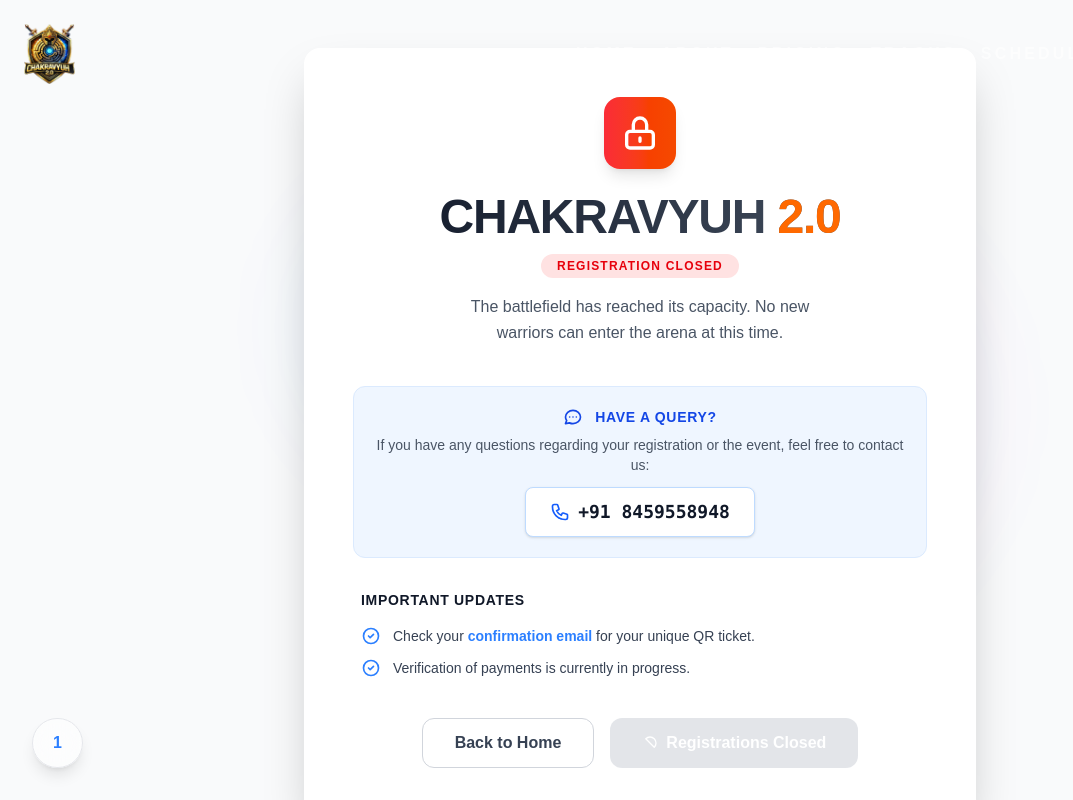
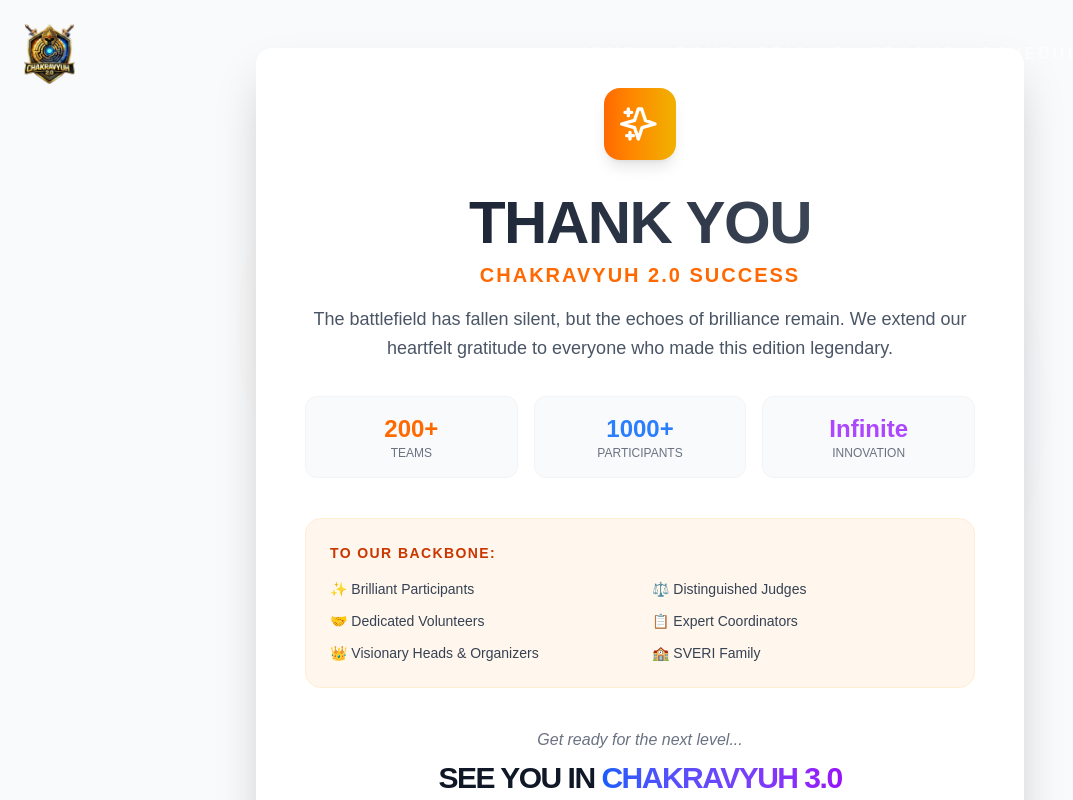
Before and after one commit to chakravyuh-hackathon/chakravyuh-hackathon-2.0, a Next.js app: page /registration in a window 1280 px wide. Shown: the top 800 px of the page, without its empty margins (0-1073 px from the left). Built offline with nearby package versions, Linux system fonts and the light colour scheme.

Commit message:
thank you page

```diff
--- a/app/registration/page.jsx
+++ b/app/registration/page.jsx
@@ -1685,108 +1685,206 @@
 
 
 
+//registration closed page
+
+
+// 'use client';
+
+// import { useMemo } from 'react';
+// import { useRouter } from 'next/navigation';
+
+// export default function RegistrationClosedPage() {
+//     const router = useRouter();
+
+//     return (
+//         <div className="relative flex justify-center items-center bg-gray-50 dark:bg-gray-950 px-4 sm:px-6 lg:px-8 py-12 min-h-screen text-black dark:text-gray-100">
+
+//             {/* Background Decorative Elements */}
+//             <div className="fixed inset-0 overflow-hidden pointer-events-none">
+//                 <div className="top-1/4 left-1/4 absolute bg-blue-500/10 blur-3xl rounded-full w-64 h-64 animate-pulse"></div>
+//                 <div className="right-1/4 bottom-1/4 absolute bg-purple-500/10 blur-3xl rounded-full w-96 h-96 animate-pulse delay-700"></div>
+//             </div>
+
+//             <div className="z-10 bg-white dark:bg-gray-900 shadow-2xl dark:shadow-black/50 mx-auto border border-transparent dark:border-gray-800 rounded-2xl max-w-md md:max-w-2xl overflow-hidden">
+//                 <div className="p-8 md:p-12 text-center">
+
+//                     {/* Header Section */}
+//                     <div className="mb-10">
+//                         <div className="flex justify-center items-center gap-3 mb-6">
+//                             <div className="bg-linear-to-r from-red-500 to-orange-600 shadow-lg p-4 rounded-2xl">
+//                                 <svg className="w-10 h-10 text-white" fill="none" stroke="currentColor" viewBox="0 0 24 24" xmlns="http://www.w3.org/2000/svg">
+//                                     <path strokeLinecap="round" strokeLinejoin="round" strokeWidth={2} d="M12 15v2m-6 4h12a2 2 0 002-2v-6a2 2 0 00-2-2H6a2 2 0 00-2 2v6a2 2 0 002 2zm10-10V7a4 4 0 00-8 0v4h8z" />
+//                                 </svg>
+//                             </div>
+//                         </div>
+
+//                         <h1 className="bg-clip-text bg-linear-to-r from-gray-900 dark:from-gray-100 to-gray-600 dark:to-gray-400 mb-3 font-black text-transparent text-4xl md:text-5xl tracking-tight">
+//                             CHAKRAVYUH <span className="text-orange-500">2.0</span>
+//                         </h1>
+//                         <div className="inline-block bg-red-100 dark:bg-red-900/30 mb-4 px-4 py-1 rounded-full font-bold text-red-600 dark:text-red-400 text-xs uppercase tracking-widest">
+//                             Registration Closed
+//                         </div>
+//                         <p className="mx-auto max-w-sm text-gray-600 dark:text-gray-400 text-base leading-relaxed">
+//                             The battlefield has reached its capacity. No new warriors can enter the arena at this time.
+//                         </p>
+//                     </div>
+
+//                     {/* Contact / Help Section */}
+//                     <div className="bg-blue-50 dark:bg-blue-900/10 mb-8 p-5 border border-blue-100 dark:border-blue-800/50 rounded-xl">
+//                         <div className="flex justify-center items-center gap-3 mb-2 font-bold text-blue-700 dark:text-blue-400 text-sm uppercase tracking-wider">
+//                             <svg className="w-5 h-5" fill="none" stroke="currentColor" viewBox="0 0 24 24">
+//                                 <path strokeLinecap="round" strokeLinejoin="round" strokeWidth={2} d="M8 12h.01M12 12h.01M16 12h.01M21 12c0 4.418-4.03 8-9 8a9.863 9.863 0 01-4.255-.949L3 20l1.395-3.72C3.512 15.042 3 13.574 3 12c0-4.418 4.03-8 9-8s9 3.582 9 8z" />
+//                             </svg>
+//                             Have a Query?
+//                         </div>
+//                         <p className="mb-3 text-gray-600 dark:text-gray-300 text-sm">If you have any questions regarding your registration or the event, feel free to contact us:</p>
+//                         <a
+//                             href="tel:+918459558948"
+//                             className="group inline-flex items-center gap-2 bg-white dark:bg-gray-900 shadow-sm hover:shadow-md px-6 py-2.5 border border-blue-200 dark:border-blue-800 rounded-lg transition-all"
+//                         >
+//                             <svg className="w-5 h-5 text-blue-600 group-hover:animate-bounce" fill="none" stroke="currentColor" viewBox="0 0 24 24">
+//                                 <path strokeLinecap="round" strokeLinejoin="round" strokeWidth={2} d="M3 5a2 2 0 012-2h3.28a1 1 0 01.948.684l1.498 4.493a1 1 0 01-.502 1.21l-2.257 1.13a11.042 11.042 0 005.516 5.516l1.13-2.257a1 1 0 011.21-.502l4.493 1.498a1 1 0 01.684.949V19a2 2 0 01-2 2h-1C9.716 21 3 14.284 3 6V5z" />
+//                             </svg>
+//                             <span className="font-mono font-bold text-gray-900 dark:text-white text-lg">+91 8459558948</span>
+//                         </a>
+//                     </div>
+
+//                     {/* Important Updates List */}
+//                     <div className="mb-10 text-left">
+//                         <h3 className="mb-4 px-2 font-bold text-gray-900 dark:text-gray-100 text-sm uppercase tracking-wider">Important Updates</h3>
+//                         <ul className="space-y-3 px-2 text-gray-700 dark:text-gray-300 text-sm">
+//                             <li className="flex items-start gap-3">
+//                                 <svg className="w-5 h-5 text-blue-500 shrink-0" fill="none" stroke="currentColor" viewBox="0 0 24 24"><path strokeLinecap="round" strokeLinejoin="round" strokeWidth={2} d="M9 12l2 2 4-4m6 2a9 9 0 11-18 0 9 9 0 0118 0z" /></svg>
+//                                 <span>Check your <span className="font-bold text-blue-500">confirmation email</span> for your unique QR ticket.</span>
+//                             </li>
+//                             <li className="flex items-start gap-3">
+//                                 <svg className="w-5 h-5 text-blue-500 shrink-0" fill="none" stroke="currentColor" viewBox="0 0 24 24"><path strokeLinecap="round" strokeLinejoin="round" strokeWidth={2} d="M9 12l2 2 4-4m6 2a9 9 0 11-18 0 9 9 0 0118 0z" /></svg>
+//                                 <span>Verification of payments is currently in progress.</span>
+//                             </li>
+//                         </ul>
+//                     </div>
+
+//                     {/* Footer Actions */}
+//                     <div className="flex sm:flex-row flex-col justify-center gap-4">
+//                         <button
+//                             onClick={() => router.push('/')}
+//                             className="flex justify-center items-center gap-2 hover:bg-gray-100 dark:hover:bg-gray-800 px-8 py-3 border border-gray-300 dark:border-gray-700 rounded-xl w-full sm:w-auto font-semibold text-gray-700 dark:text-gray-200 transition-all duration-200"
+//                         >
+//                             Back to Home
+//                         </button>
+//                         <button
+//                             disabled
+//                             className="flex justify-center items-center gap-2 bg-gray-300 dark:bg-gray-800 opacity-60 px-8 py-3 rounded-xl w-full sm:w-auto font-semibold text-white cursor-not-allowed"
+//                         >
+//                             <svg className="w-4 h-4" fill="none" stroke="currentColor" viewBox="0 0 24 24"><path strokeLinecap="round" strokeLinejoin="round" strokeWidth={2} d="M18.364 18.364A9 9 0 005.636 5.636m12.728 12.728L5.636 5.636" /></svg>
+//                             Registrations Closed
+//                         </button>
+//                     </div>
+//                 </div>
+//             </div>
+
+//             {/* Floating Indicator */}
+//             <div className="bottom-8 left-8 fixed bg-white/50 dark:bg-gray-900/50 shadow-lg backdrop-blur-lg p-3 border border-gray-200 dark:border-gray-800 rounded-full">
+//                 <span className="px-2 font-bold text-blue-500 dark:text-blue-400">1</span>
+//             </div>
+//         </div>
+//     );
+// }
+
+
+
 
 
 
 'use client';
 
-import { useMemo } from 'react';
 import { useRouter } from 'next/navigation';
 
-export default function RegistrationClosedPage() {
+export default function ThankYouPage() {
     const router = useRouter();
 
     return (
-        <div className="relative flex justify-center items-center bg-gray-50 dark:bg-gray-950 px-4 sm:px-6 lg:px-8 py-12 min-h-screen text-black dark:text-gray-100">
-
-            {/* Background Decorative Elements */}
+        <div className="relative flex justify-center items-center bg-gray-50 dark:bg-gray-950 px-4 sm:px-6 lg:px-8 py-12 min-h-screen text-black dark:text-gray-100 overflow-hidden">
+
+            {/* Animated Background Elements */}
             <div className="fixed inset-0 overflow-hidden pointer-events-none">
-                <div className="top-1/4 left-1/4 absolute bg-blue-500/10 blur-3xl rounded-full w-64 h-64 animate-pulse"></div>
-                <div className="right-1/4 bottom-1/4 absolute bg-purple-500/10 blur-3xl rounded-full w-96 h-96 animate-pulse delay-700"></div>
+                <div className="top-1/4 left-1/4 absolute bg-orange-500/10 blur-3xl rounded-full w-64 h-64 animate-pulse"></div>
+                <div className="right-1/4 bottom-1/4 absolute bg-blue-500/10 blur-3xl rounded-full w-96 h-96 animate-pulse delay-700"></div>
             </div>
 
-            <div className="z-10 bg-white dark:bg-gray-900 shadow-2xl dark:shadow-black/50 mx-auto border border-transparent dark:border-gray-800 rounded-2xl max-w-md md:max-w-2xl overflow-hidden">
+            <div className="z-10 bg-white dark:bg-gray-900 shadow-2xl dark:shadow-black/50 mx-auto border border-transparent dark:border-gray-800 rounded-2xl max-w-md md:max-w-3xl overflow-hidden">
                 <div className="p-8 md:p-12 text-center">
 
-                    {/* Header Section */}
-                    <div className="mb-10">
+                    {/* Icon & Celebration Header */}
+                    <div className="mb-8">
                         <div className="flex justify-center items-center gap-3 mb-6">
-                            <div className="bg-linear-to-r from-red-500 to-orange-600 shadow-lg p-4 rounded-2xl">
-                                <svg className="w-10 h-10 text-white" fill="none" stroke="currentColor" viewBox="0 0 24 24" xmlns="http://www.w3.org/2000/svg">
-                                    <path strokeLinecap="round" strokeLinejoin="round" strokeWidth={2} d="M12 15v2m-6 4h12a2 2 0 002-2v-6a2 2 0 00-2-2H6a2 2 0 00-2 2v6a2 2 0 002 2zm10-10V7a4 4 0 00-8 0v4h8z" />
+                            <div className="bg-linear-to-r from-orange-500 to-yellow-500 shadow-lg p-4 rounded-2xl animate-bounce">
+                                <svg className="w-10 h-10 text-white" fill="none" stroke="currentColor" viewBox="0 0 24 24">
+                                    <path strokeLinecap="round" strokeLinejoin="round" strokeWidth={2} d="M5 3v4M3 5h4M6 17v4m-2-2h4m5-16l2.286 6.857L21 12l-7.714 2.143L11 21l-2.286-6.857L1 12l7.714-2.143L11 3z" />
                                 </svg>
                             </div>
                         </div>
 
-                        <h1 className="bg-clip-text bg-linear-to-r from-gray-900 dark:from-gray-100 to-gray-600 dark:to-gray-400 mb-3 font-black text-transparent text-4xl md:text-5xl tracking-tight">
-                            CHAKRAVYUH <span className="text-orange-500">2.0</span>
+                        <h1 className="bg-clip-text bg-linear-to-r from-gray-900 dark:from-gray-100 to-gray-600 dark:to-gray-400 mb-2 font-black text-transparent text-4xl md:text-6xl tracking-tight">
+                            THANK YOU
                         </h1>
-                        <div className="inline-block bg-red-100 dark:bg-red-900/30 mb-4 px-4 py-1 rounded-full font-bold text-red-600 dark:text-red-400 text-xs uppercase tracking-widest">
-                            Registration Closed
-                        </div>
-                        <p className="mx-auto max-w-sm text-gray-600 dark:text-gray-400 text-base leading-relaxed">
-                            The battlefield has reached its capacity. No new warriors can enter the arena at this time.
+                        <h2 className="mb-4 font-bold text-orange-500 text-xl tracking-widest uppercase">
+                            Chakravyuh 2.0 Success
+                        </h2>
+                        <p className="mx-auto max-w-2xl text-gray-600 dark:text-gray-400 text-lg leading-relaxed">
+                            The battlefield has fallen silent, but the echoes of brilliance remain.
+                            We extend our heartfelt gratitude to everyone who made this edition legendary.
                         </p>
                     </div>
 
-                    {/* Contact / Help Section */}
-                    <div className="bg-blue-50 dark:bg-blue-900/10 mb-8 p-5 border border-blue-100 dark:border-blue-800/50 rounded-xl">
-                        <div className="flex justify-center items-center gap-3 mb-2 font-bold text-blue-700 dark:text-blue-400 text-sm uppercase tracking-wider">
-                            <svg className="w-5 h-5" fill="none" stroke="currentColor" viewBox="0 0 24 24">
-                                <path strokeLinecap="round" strokeLinejoin="round" strokeWidth={2} d="M8 12h.01M12 12h.01M16 12h.01M21 12c0 4.418-4.03 8-9 8a9.863 9.863 0 01-4.255-.949L3 20l1.395-3.72C3.512 15.042 3 13.574 3 12c0-4.418 4.03-8 9-8s9 3.582 9 8z" />
-                            </svg>
-                            Have a Query?
+                    {/* Stats Section */}
+                    <div className="gap-4 grid grid-cols-2 md:grid-cols-3 mb-10">
+                        <div className="bg-gray-50 dark:bg-gray-800/50 p-4 rounded-xl border border-gray-100 dark:border-gray-800">
+                            <div className="font-black text-2xl text-orange-500">200+</div>
+                            <div className="text-gray-500 text-xs uppercase">Teams</div>
                         </div>
-                        <p className="mb-3 text-gray-600 dark:text-gray-300 text-sm">If you have any questions regarding your registration or the event, feel free to contact us:</p>
-                        <a
-                            href="tel:+918459558948"
-                            className="group inline-flex items-center gap-2 bg-white dark:bg-gray-900 shadow-sm hover:shadow-md px-6 py-2.5 border border-blue-200 dark:border-blue-800 rounded-lg transition-all"
-                        >
-                            <svg className="w-5 h-5 text-blue-600 group-hover:animate-bounce" fill="none" stroke="currentColor" viewBox="0 0 24 24">
-                                <path strokeLinecap="round" strokeLinejoin="round" strokeWidth={2} d="M3 5a2 2 0 012-2h3.28a1 1 0 01.948.684l1.498 4.493a1 1 0 01-.502 1.21l-2.257 1.13a11.042 11.042 0 005.516 5.516l1.13-2.257a1 1 0 011.21-.502l4.493 1.498a1 1 0 01.684.949V19a2 2 0 01-2 2h-1C9.716 21 3 14.284 3 6V5z" />
-                            </svg>
-                            <span className="font-mono font-bold text-gray-900 dark:text-white text-lg">+91 8459558948</span>
-                        </a>
+                        <div className="bg-gray-50 dark:bg-gray-800/50 p-4 rounded-xl border border-gray-100 dark:border-gray-800">
+                            <div className="font-black text-2xl text-blue-500">1000+</div>
+                            <div className="text-gray-500 text-xs uppercase">Participants</div>
+                        </div>
+                        <div className="bg-gray-50 dark:bg-gray-800/50 col-span-2 md:col-span-1 p-4 rounded-xl border border-gray-100 dark:border-gray-800">
+                            <div className="font-black text-2xl text-purple-500">Infinite</div>
+                            <div className="text-gray-500 text-xs uppercase">Innovation</div>
+                        </div>
                     </div>
 
-                    {/* Important Updates List */}
-                    <div className="mb-10 text-left">
-                        <h3 className="mb-4 px-2 font-bold text-gray-900 dark:text-gray-100 text-sm uppercase tracking-wider">Important Updates</h3>
-                        <ul className="space-y-3 px-2 text-gray-700 dark:text-gray-300 text-sm">
-                            <li className="flex items-start gap-3">
-                                <svg className="w-5 h-5 text-blue-500 shrink-0" fill="none" stroke="currentColor" viewBox="0 0 24 24"><path strokeLinecap="round" strokeLinejoin="round" strokeWidth={2} d="M9 12l2 2 4-4m6 2a9 9 0 11-18 0 9 9 0 0118 0z" /></svg>
-                                <span>Check your <span className="font-bold text-blue-500">confirmation email</span> for your unique QR ticket.</span>
-                            </li>
-                            <li className="flex items-start gap-3">
-                                <svg className="w-5 h-5 text-blue-500 shrink-0" fill="none" stroke="currentColor" viewBox="0 0 24 24"><path strokeLinecap="round" strokeLinejoin="round" strokeWidth={2} d="M9 12l2 2 4-4m6 2a9 9 0 11-18 0 9 9 0 0118 0z" /></svg>
-                                <span>Verification of payments is currently in progress.</span>
-                            </li>
-                        </ul>
+                    {/* Gratitude List */}
+                    <div className="bg-orange-50 dark:bg-orange-900/10 mb-10 p-6 border border-orange-100 dark:border-orange-800/50 rounded-2xl text-left">
+                        <h3 className="mb-4 font-bold text-orange-700 dark:text-orange-400 text-sm uppercase tracking-widest">To our Backbone:</h3>
+                        <div className="gap-y-3 gap-x-6 grid grid-cols-1 md:grid-cols-2 text-gray-700 dark:text-gray-300 text-sm">
+                            <span className="flex items-center gap-2">✨ Brilliant Participants</span>
+                            <span className="flex items-center gap-2">⚖️ Distinguished Judges</span>
+                            <span className="flex items-center gap-2">🤝 Dedicated Volunteers</span>
+                            <span className="flex items-center gap-2">📋 Expert Coordinators</span>
+                            <span className="flex items-center gap-2">👑 Visionary Heads & Organizers</span>
+                            <span className="flex items-center gap-2">🏫 SVERI Family</span>
+                        </div>
                     </div>
 
-                    {/* Footer Actions */}
-                    <div className="flex sm:flex-row flex-col justify-center gap-4">
+                    {/* Next Edition Teaser */}
+                    <div className="mb-10">
+                        <p className="mb-2 font-medium text-gray-500 italic">Get ready for the next level...</p>
+                        <div className="font-black text-3xl text-gray-900 dark:text-white tracking-tighter">
+                            SEE YOU IN <span className="bg-clip-text bg-linear-to-r from-blue-600 to-purple-600 text-transparent">CHAKRAVYUH 3.0</span>
+                        </div>
+                    </div>
+
+                    {/* Actions */}
+                    <div className="flex justify-center">
                         <button
                             onClick={() => router.push('/')}
-                            className="flex justify-center items-center gap-2 hover:bg-gray-100 dark:hover:bg-gray-800 px-8 py-3 border border-gray-300 dark:border-gray-700 rounded-xl w-full sm:w-auto font-semibold text-gray-700 dark:text-gray-200 transition-all duration-200"
+                            className="flex justify-center items-center gap-2 bg-gray-900 dark:bg-white hover:opacity-90 px-10 py-4 rounded-xl w-full sm:w-auto font-bold text-white dark:text-gray-900 transition-all duration-200"
                         >
-                            Back to Home
-                        </button>
-                        <button
-                            disabled
-                            className="flex justify-center items-center gap-2 bg-gray-300 dark:bg-gray-800 opacity-60 px-8 py-3 rounded-xl w-full sm:w-auto font-semibold text-white cursor-not-allowed"
-                        >
-                            <svg className="w-4 h-4" fill="none" stroke="currentColor" viewBox="0 0 24 24"><path strokeLinecap="round" strokeLinejoin="round" strokeWidth={2} d="M18.364 18.364A9 9 0 005.636 5.636m12.728 12.728L5.636 5.636" /></svg>
-                            Registrations Closed
+                            Back to Event Portal
                         </button>
                     </div>
                 </div>
             </div>
-
-            {/* Floating Indicator */}
-            <div className="bottom-8 left-8 fixed bg-white/50 dark:bg-gray-900/50 shadow-lg backdrop-blur-lg p-3 border border-gray-200 dark:border-gray-800 rounded-full">
-                <span className="px-2 font-bold text-blue-500 dark:text-blue-400">1</span>
-            </div>
         </div>
     );
 }
```
